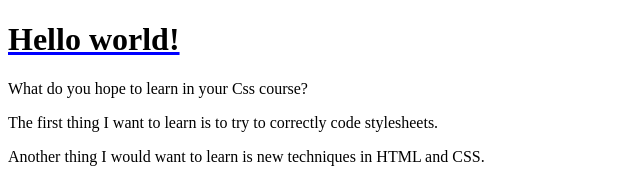
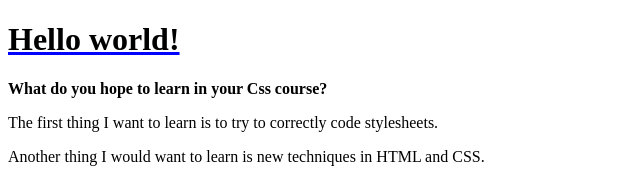
Before and after one commit to Brennanhorn595/assignment2b, a plain HTML site: page index.html in a window 1280 px wide. Shown: the top 170 px of the page, without its empty margins (0-640 px from the left). Drawn offline with Linux system fonts and the light colour scheme.

Commit message:
finished bold questin

```diff
--- a/index.html
+++ b/index.html
@@ -9,7 +9,7 @@
 </head>
 <body>
    <h1>Hello world!</h1>
-   <p>What do you hope to learn in your Css course?</p>
+   <p class="intro">What do you hope to learn in your Css course?</p>
    <p>The first thing I want to learn is to try to correctly code stylesheets.</p>
    <p>Another thing I would want to learn is new techniques in HTML and CSS.</p>
    <p>I would like to polish up on my HTML skills so I can make a better website.</p>
--- a/main.css
+++ b/main.css
@@ -5,3 +5,6 @@ h1  {
 #copyright  {
     font-size: 67%;
 }
+.intro {
+    font-weight: bold; ;
+  }
```
